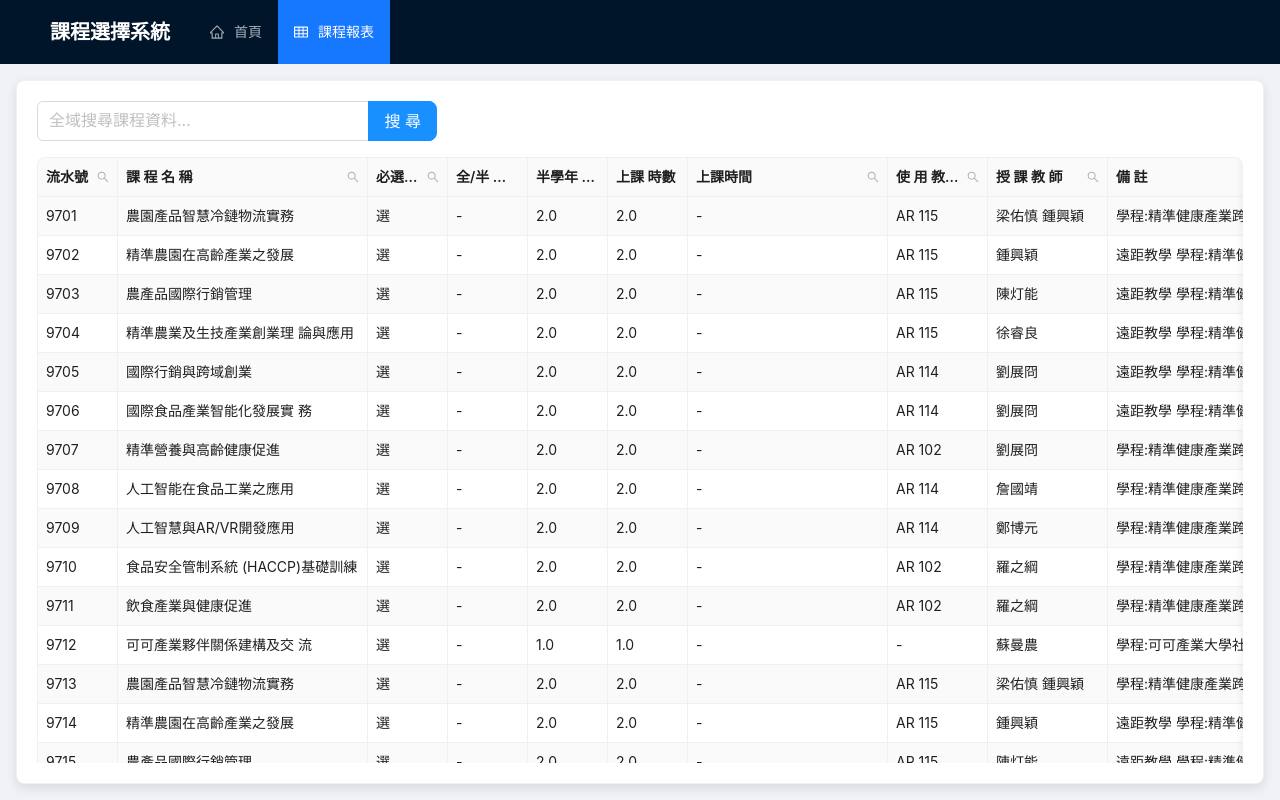
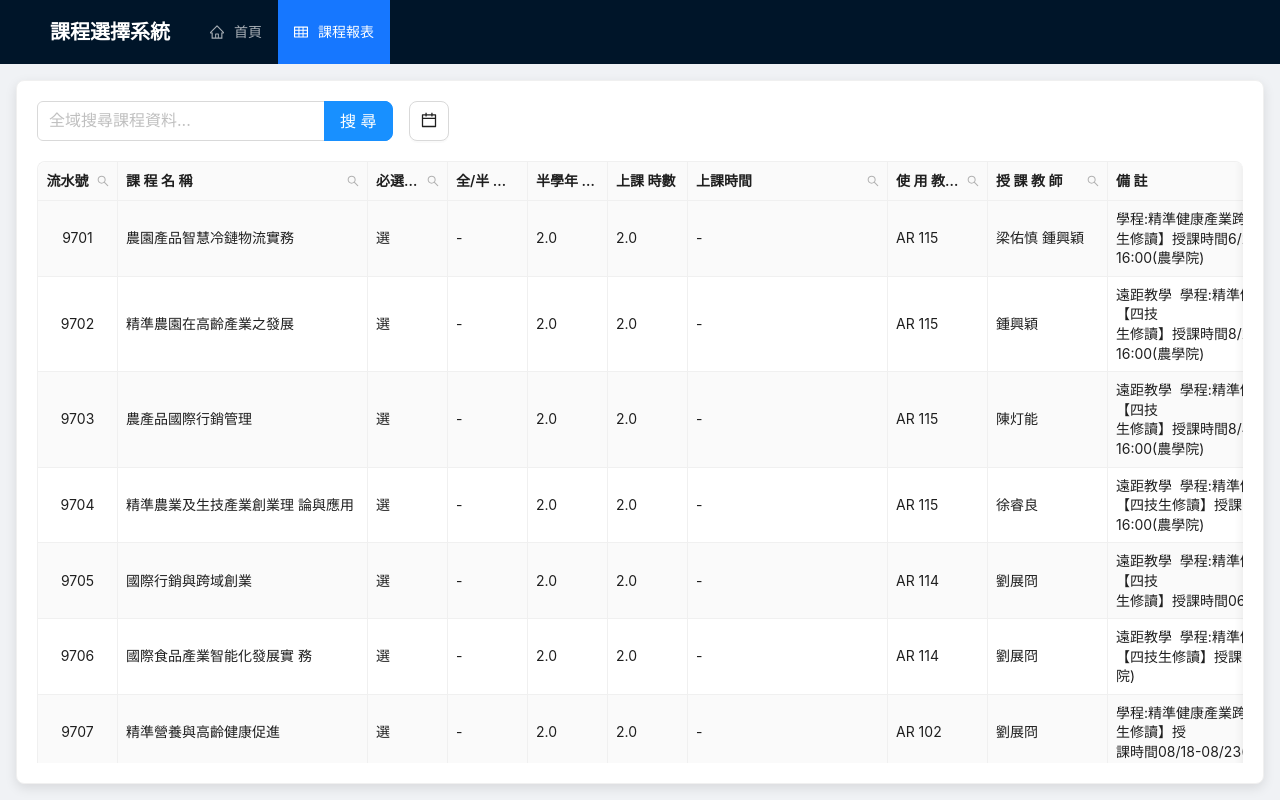
Before and after one commit to lumberjack0708/courseSelect, a React (Create React App) app: page /course-report in a window 1280 px wide. Built offline with nearby package versions, Linux system fonts and the light colour scheme.

Commit message:
新增表格樣式及日期篩選功能，調整搜尋容器樣式，改善使用者介面及資料顯示邏輯。

```diff
--- a/src/App.css
+++ b/src/App.css
@@ -48,6 +48,39 @@
 
 .ant-table-tbody > tr:hover > td {
   background-color: #e6f7ff !important;
+}
+
+/* 表格行高度自適應 */
+.ant-table-tbody > tr > td {
+  padding: 8px 16px;
+  vertical-align: middle; /* 內容上下置中對齊 */
+  text-align: left; /* 內容左右靠左對齊 */
+}
+
+/* 流水號欄位居中對齊 */
+.ant-table-tbody > tr > td:first-child {
+  text-align: center; /* 流水號居中對齊 */
+  vertical-align: middle;
+}
+
+/* 表格標題也設置為左對齊 */
+.ant-table-thead > tr > th {
+  text-align: left; /* 標題左對齊 */
+  vertical-align: middle; /* 標題上下置中 */
+}
+
+/* 流水號標題也居中對齊 */
+.ant-table-thead > tr > th:first-child {
+  text-align: center; /* 流水號標題居中對齊 */
+}
+
+/* 備註欄位特殊樣式 */
+.ant-table-tbody > tr > td:last-child {
+  max-width: 300px;
+  word-wrap: break-word;
+  white-space: pre-wrap;
+  text-align: left; /* 備註欄位也左對齊 */
+  vertical-align: middle; /* 備註欄位也上下置中 */
 }
 
 /* 確保搜尋框樣式 */
@@ -170,11 +203,52 @@
   flex-shrink: 0;
 }
 
-/* 搜尋區域樣式 */
+/* 搜尋容器樣式 */
 .search-container {
-  margin-bottom: 16px;
+  margin-bottom: 20px;
   display: flex;
-  justify-content: flex-start;
   align-items: center;
-  flex-shrink: 0;
+  gap: 12px;
 }
+
+/* 日期篩選按鈕樣式 */
+.ant-dropdown-trigger.ant-btn {
+  display: flex;
+  align-items: center;
+  gap: 6px;
+}
+
+/* 日期篩選下拉選單樣式 */
+.ant-checkbox-group {
+  width: 100%;
+}
+
+.ant-checkbox-group .ant-checkbox-wrapper {
+  margin-bottom: 4px;
+  margin-right: 0;
+  width: 100%;
+}
+
+/* 日期篩選下拉選單容器背景 */
+.ant-dropdown {
+  z-index: 1050;
+}
+
+.ant-dropdown .ant-dropdown-menu,
+.ant-dropdown-menu {
+  background: #ffffff;
+  box-shadow: 0 4px 12px rgba(0, 0, 0, 0.15);
+  border-radius: 6px;
+  border: 1px solid #d9d9d9;
+  padding: 0;
+}
+
+/* 自定義下拉選單內容樣式 */
+.day-filter-dropdown {
+  background: #ffffff;
+  padding: 12px;
+  min-width: 200px;
+  border-radius: 6px;
+  box-shadow: 0 4px 12px rgba(0, 0, 0, 0.15);
+  border: 1px solid #d9d9d9;
+}
--- a/src/components/CourseReport.js
+++ b/src/components/CourseReport.js
@@ -1,6 +1,6 @@
 import React, { useState, useEffect } from 'react';
-import { Table, Card, Typography, Spin, message, Input, Space } from 'antd';
-import { SearchOutlined } from '@ant-design/icons';
+import { Table, Card, Typography, Spin, message, Input, Space, Dropdown, Button, Checkbox } from 'antd';
+import { SearchOutlined, CalendarOutlined } from '@ant-design/icons';
 import Papa from 'papaparse';
 
 const { Title } = Typography;
@@ -13,6 +13,8 @@ const CourseReport = () => {
   const [loading, setLoading] = useState(true);
   const [columns, setColumns] = useState([]);
   const [searchText, setSearchText] = useState('');
+  const [selectedDays, setSelectedDays] = useState([]);
+  const [dropdownVisible, setDropdownVisible] = useState(false);
 
   useEffect(() => {
     // 讀取並處理 CSV 資料
@@ -49,6 +51,13 @@ const CourseReport = () => {
 
     loadCsvData();
   }, []);
+
+  useEffect(() => {
+    // 當 processedData 變更時，重新應用篩選條件
+    if (processedData.length > 0) {
+      applyFilters(searchText, selectedDays);
+    }
+  }, [processedData]);
 
   const processCsvData = (rawData) => {
     try {
@@ -160,8 +169,23 @@ const CourseReport = () => {
         dataIndex: `col_${index}`,
         key: `col_${index}`,
         width: getColumnWidth(index, header),
-        ellipsis: true,
-        render: (text) => text || '-',
+        ellipsis: index !== 9, // 備註欄位（索引9）不使用 ellipsis
+        render: (text) => {
+          if (index === 9) {
+            // 備註欄位特殊處理：支援換行顯示
+            return (
+              <div style={{
+                whiteSpace: 'pre-wrap',
+                wordBreak: 'break-word',
+                lineHeight: '1.4',
+                maxWidth: '300px'
+              }}>
+                {text || '-'}
+              </div>
+            );
+          }
+          return text || '-';
+        },
         // 為主要欄位添加搜尋功能
         ...(index <= 2 || index === 6 || index === 7 || index === 8 ? {
           filterDropdown: ({ setSelectedKeys, selectedKeys, confirm, clearFilters }) => (
@@ -232,30 +256,120 @@ const CourseReport = () => {
     if (index === 6) return 200;  // 上課時間（合併後的欄位，需要更寬）
     if (index === 7) return 100;  // 使用教室
     if (index === 8) return 120;  // 授課教師
-    if (index === 9) return 400;  // 備註
+    if (index === 9) return 300;  // 備註（調整為更合適的寬度）
     return 100;
   };
 
   // 全域搜尋功能
   const handleGlobalSearch = (value) => {
     setSearchText(value);
-    if (!value) {
-      setFilteredData(processedData);
-      return;
+    applyFilters(value, selectedDays);
+  };
+
+  // 日期篩選功能
+  const handleDayFilter = (checkedDays) => {
+    setSelectedDays(checkedDays);
+    applyFilters(searchText, checkedDays);
+  };
+
+  // 統一篩選邏輯
+  const applyFilters = (searchValue, dayFilters) => {
+    let filtered = [...processedData];
+
+    // 應用全域搜尋
+    if (searchValue) {
+      filtered = filtered.filter(record =>
+        Object.values(record).some(val =>
+          val && val.toString().toLowerCase().includes(searchValue.toLowerCase())
+        )
+      );
     }
 
-    const filtered = processedData.filter(record =>
-      Object.values(record).some(val =>
-        val && val.toString().toLowerCase().includes(value.toLowerCase())
-      )
-    );
+    // 應用日期篩選
+    if (dayFilters && dayFilters.length > 0) {
+      filtered = filtered.filter(record => {
+        const schedule = record.col_6 || ''; // 上課時間欄位
+        return dayFilters.some(day => {
+          const dayAbbr = getDayAbbreviation(day);
+          return schedule.includes(dayAbbr);
+        });
+      });
+    }
+
     setFilteredData(filtered);
   };
+
+  // 取得星期縮寫
+  const getDayAbbreviation = (day) => {
+    const dayMap = {
+      '星期一': 'Mon.',
+      '星期二': 'Tue.',
+      '星期三': 'Wed.',
+      '星期四': 'Thu.',
+      '星期五': 'Fri.',
+      '星期六': 'Sat.',
+      '星期日': 'Sun.'
+    };
+    return dayMap[day] || day;
+  };
+
+  // 日期篩選器的選項
+  const dayOptions = [
+    { label: '星期一', value: '星期一' },
+    { label: '星期二', value: '星期二' },
+    { label: '星期三', value: '星期三' },
+    { label: '星期四', value: '星期四' },
+    { label: '星期五', value: '星期五' },
+    { label: '星期六', value: '星期六' },
+    { label: '星期日', value: '星期日' }
+  ];
+
+  // 處理日期勾選變更
+  const onDayChange = (checkedValues) => {
+    handleDayFilter(checkedValues);
+  };
+
+  // 清除日期篩選
+  const clearDayFilter = () => {
+    setSelectedDays([]);
+    applyFilters(searchText, []);
+    setDropdownVisible(false);
+  };
+
+  // 日期篩選器下拉選單內容
+  const dayFilterDropdown = (
+    <div className="day-filter-dropdown">
+      <div style={{ marginBottom: '8px', fontWeight: 'bold' }}>選擇上課日期：</div>
+      <Checkbox.Group
+        options={dayOptions}
+        value={selectedDays}
+        onChange={onDayChange}
+        style={{ display: 'flex', flexDirection: 'column', gap: '4px' }}
+      />
+      <div style={{ marginTop: '12px', textAlign: 'right' }}>
+        <Button
+          size="small"
+          onClick={clearDayFilter}
+          style={{ marginRight: '8px' }}
+        >
+          清除
+        </Button>
+        <Button
+          size="small"
+          type="primary"
+          onClick={() => setDropdownVisible(false)}
+        >
+          確定
+        </Button>
+      </div>
+    </div>
+  );
 
   return (
     <div className="course-report-container">
       <Card>
         <div className="search-container">
+          <Space size="middle">
             <Search
               placeholder="全域搜尋課程資料..."
               allowClear
@@ -266,6 +380,25 @@ const CourseReport = () => {
               onSearch={handleGlobalSearch}
               style={{ maxWidth: '400px' }}
             />
+            <Dropdown
+              overlay={dayFilterDropdown}
+              trigger={['click']}
+              visible={dropdownVisible}
+              onVisibleChange={setDropdownVisible}
+              placement="bottomLeft"
+            >
+              <Button
+                size="large"
+                icon={<CalendarOutlined />}
+                style={{
+                  color: selectedDays.length > 0 ? '#1890ff' : undefined,
+                  borderColor: selectedDays.length > 0 ? '#1890ff' : undefined
+                }}
+              >
+                 {selectedDays.length > 0 && `(${selectedDays.length})`}
+              </Button>
+            </Dropdown>
+          </Space>
         </div>
 
         {loading ? (
@@ -278,7 +411,7 @@ const CourseReport = () => {
             <Table
               columns={columns}           // 表格欄位定義
               dataSource={filteredData}   // 過濾後的資料
-              scroll={{ x: 1400, y: 'calc(100vh - 220px)' }}  // 調整水平滾動寬度
+              scroll={{ x: 1300, y: 'calc(100vh - 220px)' }}  // 調整水平滾動寬度以適應螢幕
               pagination={false}          // 移除分頁器
               size="small"
               bordered
```
Lines whose indentation alone changed are shown as unchanged.
